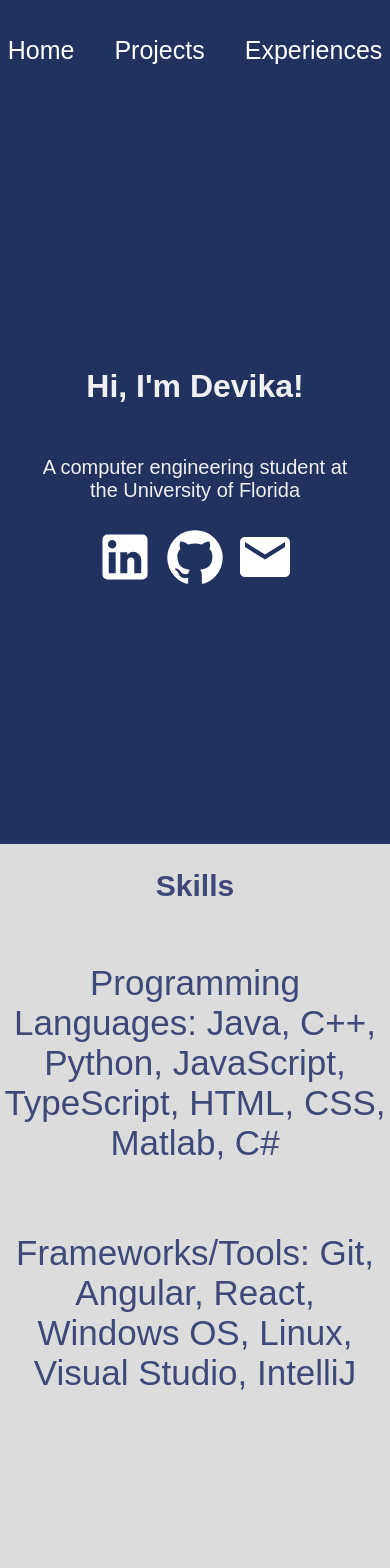
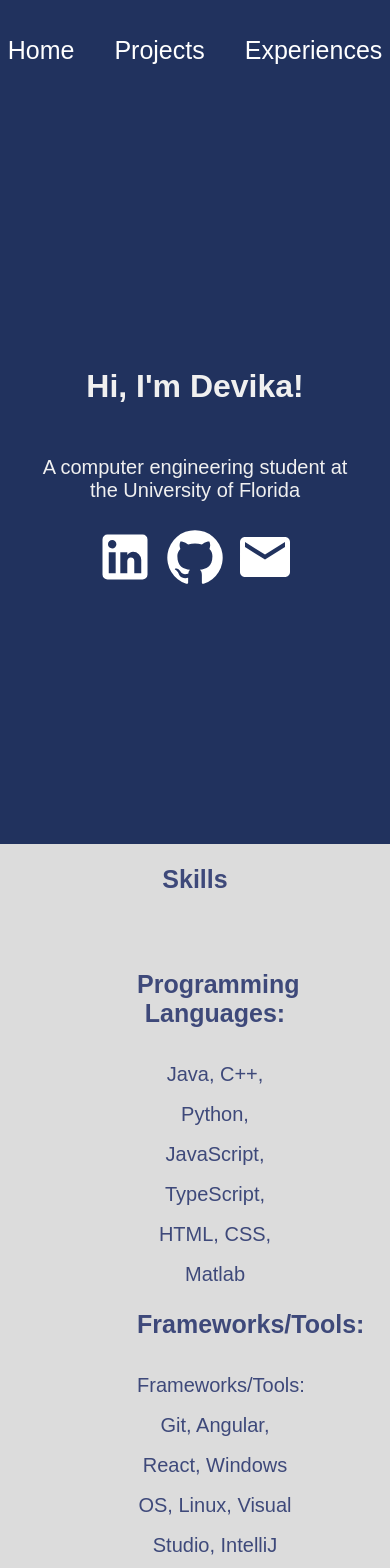
Before and after one commit to dvkeia/Personal-Website, a React (Create React App) app: page / in a window 390 px wide. Shown: the top 1568 px of the page. Built offline with nearby package versions, Linux system fonts and the light colour scheme.

Commit message:
fix skills section

```diff
--- a/src/components/pages/Home.css
+++ b/src/components/pages/Home.css
@@ -49,7 +49,7 @@
 
   .skills .list {
     list-style: none;
-    width: 60%;
+    width: 40%;
   }
 
   .list span {
@@ -71,10 +71,10 @@
       text-align: center;
     }
     .list {
-      padding: 0;
+      padding: 10;
     }
 
     .skills h2 {
-      font-size: 30px;
+      font-size: 25px;
     }
   }
--- a/src/components/pages/Home.js
+++ b/src/components/pages/Home.js
@@ -20,8 +20,16 @@ const Home = () => {
 
       <div className= 'skills'>
         <h2>Skills</h2>
-        <p>Programming Languages: Java, C++, Python, JavaScript, TypeScript, HTML, CSS, Matlab, C#</p>
-        <p>Frameworks/Tools: Git, Angular, React, Windows OS, Linux, Visual Studio, IntelliJ</p>
+        <ol className = 'list'>
+          <li>
+            <h2>Programming Languages:</h2>
+            <span>Java, C++, Python, JavaScript, TypeScript, HTML, CSS, Matlab</span>
+          </li>
+          <li>
+            <h2>Frameworks/Tools:</h2>
+            <span><span>Frameworks/Tools: Git, Angular, React, Windows OS, Linux, Visual Studio, IntelliJ</span></span>
+          </li>
+        </ol>
       </div>
 
     </div>
```
